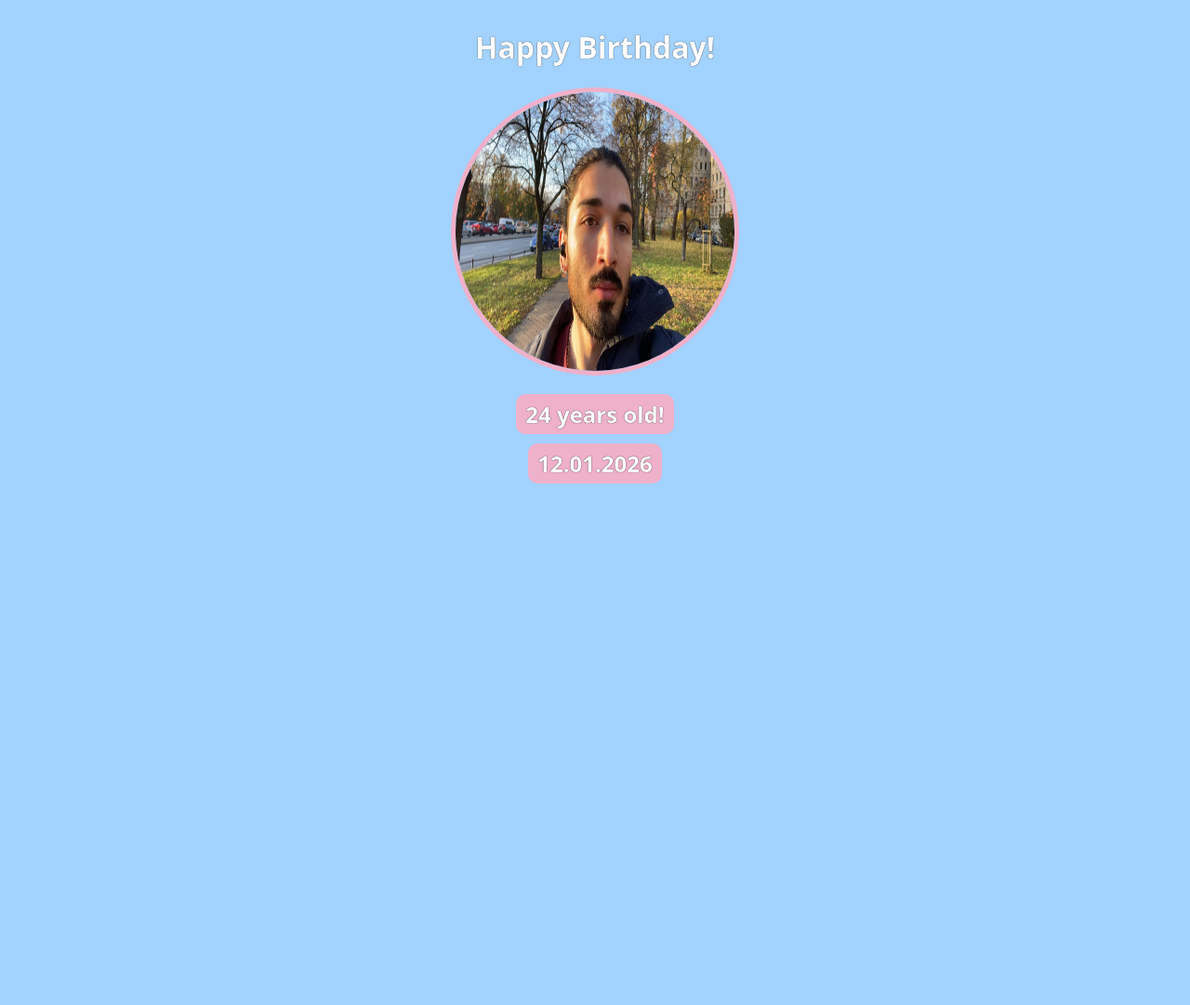
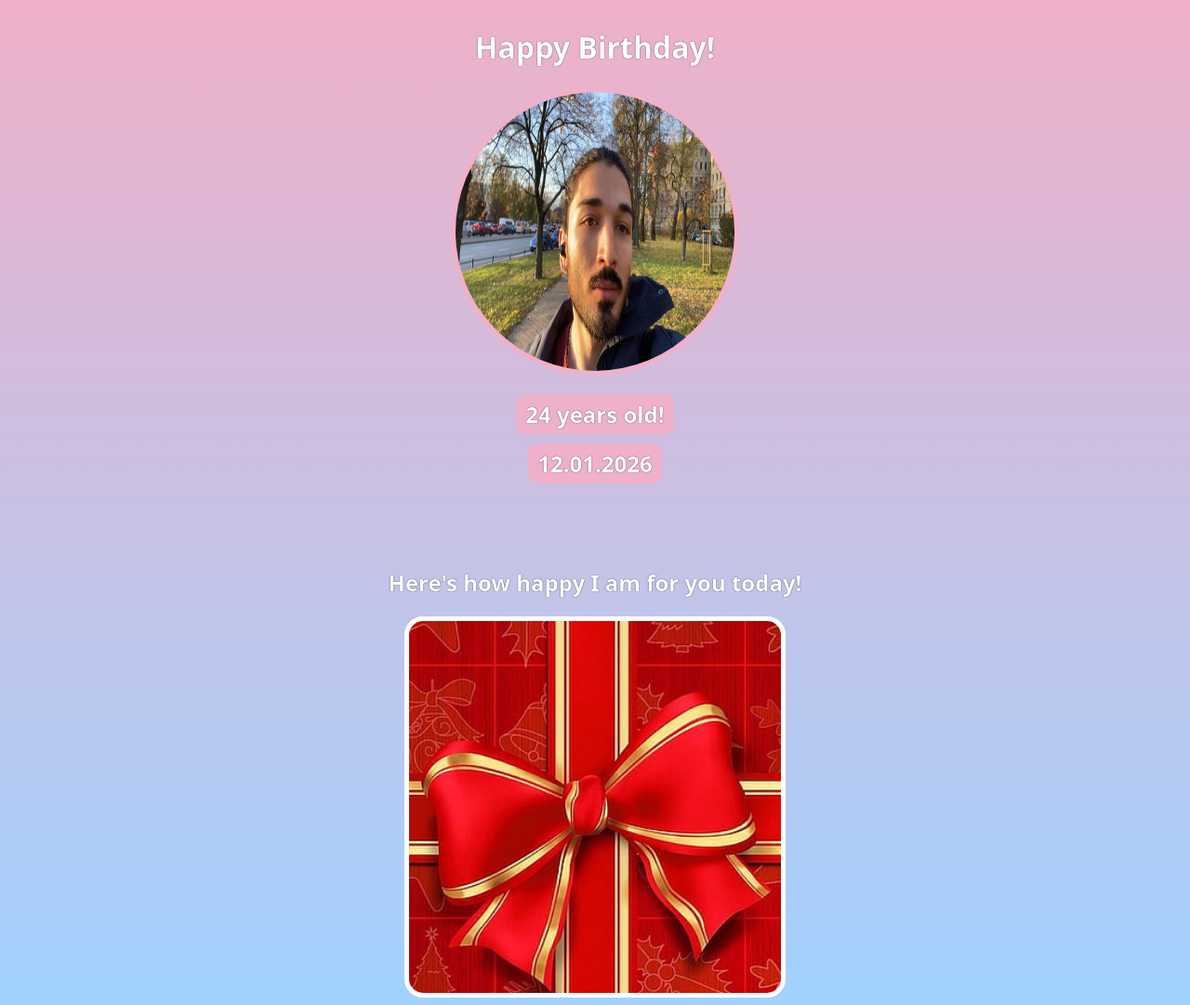
Before and after one commit to Akin-Inceler/web-fundamentals, a plain HTML site: page birthday-gift-website/index.html in a window 1280 px wide. Shown: the whole page at 93% size. Before the commit the page ends 800 px from the top, so only its background shows below. Drawn offline with Linux system fonts and the light colour scheme; a web font is replaced by a local one.

Commit message:
Refactor code structure for improved readability and maintainability

```diff
--- a/birthday-gift-website/index.html
+++ b/birthday-gift-website/index.html
@@ -12,6 +12,11 @@
         <h2 id="bday-age">24 years old!</h2>
         <h2 id="bday-date">12.01.2026</h2>
     </div>
+    <div class="gift-section">
+        <h2 class="gift-title">Here's how happy I am for you today! </h2>
+        <div class="gift-img" > </div>
+
+    </div>
 </body>
 
 
--- a/birthday-gift-website/styles.css
+++ b/birthday-gift-website/styles.css
@@ -3,7 +3,7 @@ body{
     font-weight: 400;
     font-style: normal;
     text-align: center;
-    background: #a2d2ff;
+    background: linear-gradient(#EFB0C9, #a2d2ff);
     color: #ffffff;
     display: flex;
     flex-direction: column;
@@ -40,3 +40,20 @@ h1, h2 {
     align-items: center;
 
 }
+
+.gift-section {
+    margin-top: 50px;
+}
+
+.gift-img {
+    margin: 0 auto;
+    width: 400px;
+    height: 400px;
+    border-radius: 20px;
+    border: 5px solid white;
+    background-image: url("images/gift-cover.jpg");
+    background-size: cover;
+}
+.gift-img:hover {
+    background-image: url("images/dance.gif");
+}
```
Also changed, not shown: birthday-gift-website/images/gift-cover.jpg (added), 1 other file.
